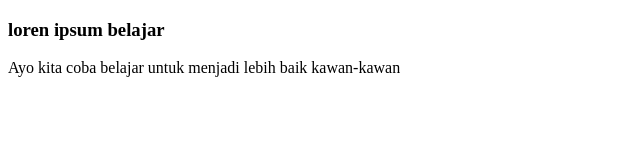
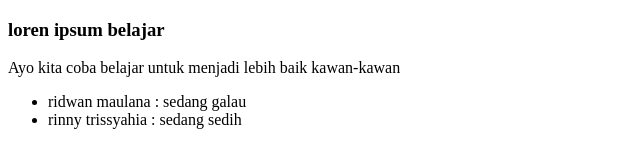
Before and after one commit to ridwanmaulanaodoo/wpu-git-test-perjuangan, a plain HTML site: page index.html in a window 1280 px wide. Shown: the whole page, without its empty margins (0-640 px from the left). Drawn offline with Linux system fonts and the light colour scheme.

Commit message:
perjuangan hidup

```diff
--- a/index.html
+++ b/index.html
@@ -9,6 +9,9 @@
 <body>
     <h3>loren ipsum belajar</h3>
     <p>Ayo kita coba belajar untuk menjadi lebih baik kawan-kawan</p>
-
+    <ul>
+        <li> ridwan maulana : sedang galau</li>
+        <li> rinny trissyahia : sedang sedih</li>
+    </ul>
 </body>
 </html>
```
